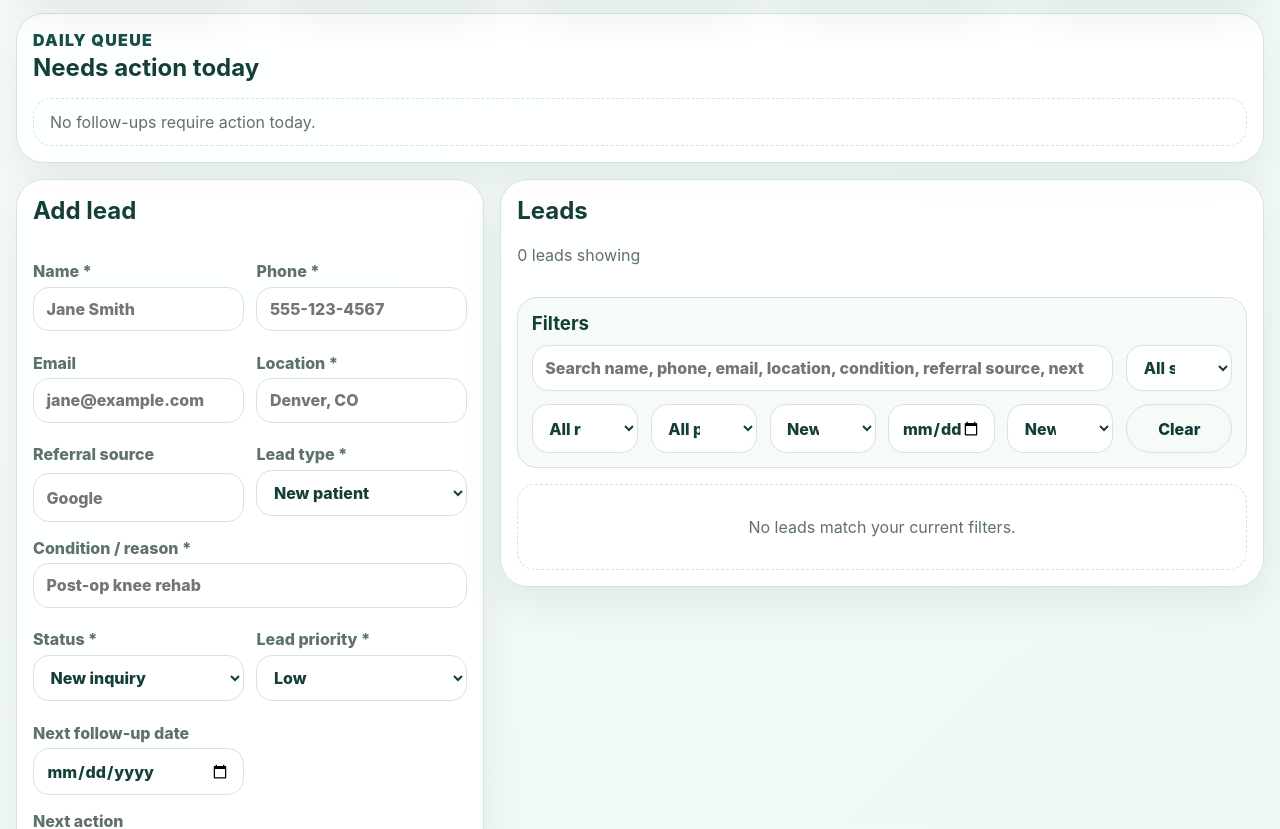
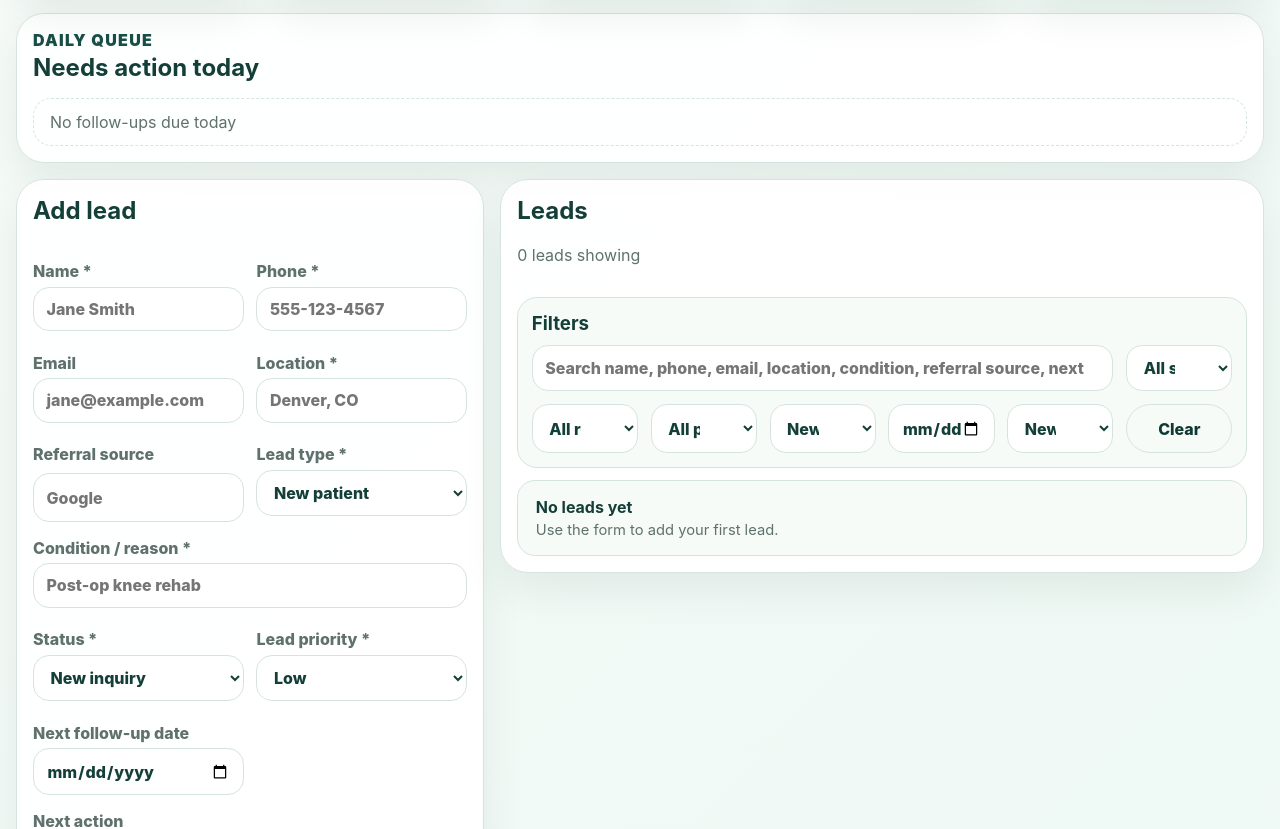
Before and after one commit to nickstergiadis/Lead-Tracker, a website with bundled scripts: page index.html in a window 1280 px wide. Shown: the part 271-1100 px from the top of the page. Built offline with nearby package versions, Linux system fonts and the light colour scheme.

Commit message:
Improve lead list empty states

```diff
--- a/app.js
+++ b/app.js
@@ -356,6 +356,9 @@ function renderDailyActions() {
 function renderLeads() {
   $("result-count").textContent = filteredLeads.length;
   $("empty-state").classList.toggle("hidden", filteredLeads.length > 0);
+  const hasStoredLeads = leads.length > 0;
+  $("empty-state-title").textContent = hasStoredLeads ? "No leads match your current filters." : "No leads yet";
+  $("empty-state-message").textContent = hasStoredLeads ? "Clear or adjust the filters to see more leads." : "Use the form to add your first lead.";
   $("lead-list").innerHTML = filteredLeads.map(leadCardMarkup).join("");
 }
 function renderActiveFilterCount() {
--- a/index.html
+++ b/index.html
@@ -40,7 +40,7 @@
               <h2 id="daily-actions-title">Needs action today</h2>
             </div>
           </div>
-          <div id="daily-action-empty" class="empty compact hidden">No follow-ups require action today.</div>
+          <div id="daily-action-empty" class="empty compact hidden">No follow-ups due today</div>
           <div id="daily-action-list" class="daily-action-list"></div>
         </section>
 
@@ -112,7 +112,10 @@
                 <button id="clear-filters" type="button" class="ghost">Clear</button>
               </div>
             </div>
-            <div id="empty-state" class="empty hidden">No leads match your current filters.</div>
+            <div id="empty-state" class="empty lead-empty-state hidden">
+              <h3 id="empty-state-title">No leads match your current filters.</h3>
+              <p id="empty-state-message">Clear or adjust the filters to see more leads.</p>
+            </div>
             <div id="lead-list" class="lead-list"></div>
           </section>
         </section>
--- a/styles.css
+++ b/styles.css
@@ -136,6 +136,9 @@ summary { width: fit-content; color: var(--primary-dark); font-weight: 800; curs
 .activity-list p { margin: .2rem 0 0; }
 .empty { text-align: center; padding: 2rem; border: 1px dashed var(--border); border-radius: 18px; color: var(--muted); }
 .empty.compact { padding: .8rem 1rem; text-align: left; }
+.lead-empty-state { margin-top: -.25rem; padding: 1rem 1.1rem; border-style: solid; background: var(--bg); text-align: left; }
+.lead-empty-state h3 { margin: 0 0 .25rem; color: var(--ink); font-size: 1rem; }
+.lead-empty-state p { margin: 0; font-size: .92rem; }
 .contact-dialog { width: min(520px, calc(100% - 2rem)); padding: 0; border: 1px solid var(--border); border-radius: 24px; color: var(--ink); box-shadow: var(--shadow); }
 .contact-dialog::backdrop { background: rgba(15, 58, 52, .55); }
 .contact-dialog form { display: grid; gap: .75rem; padding: 1.25rem; }
```
